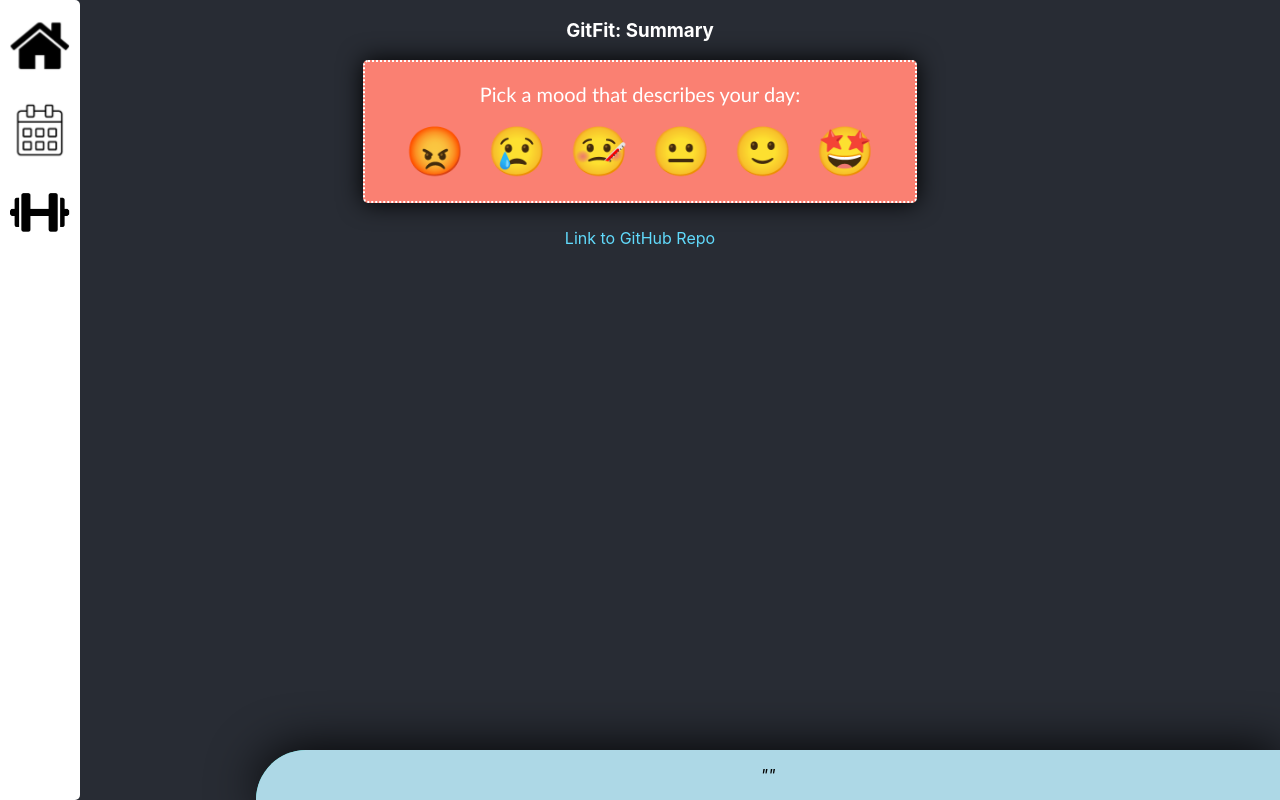
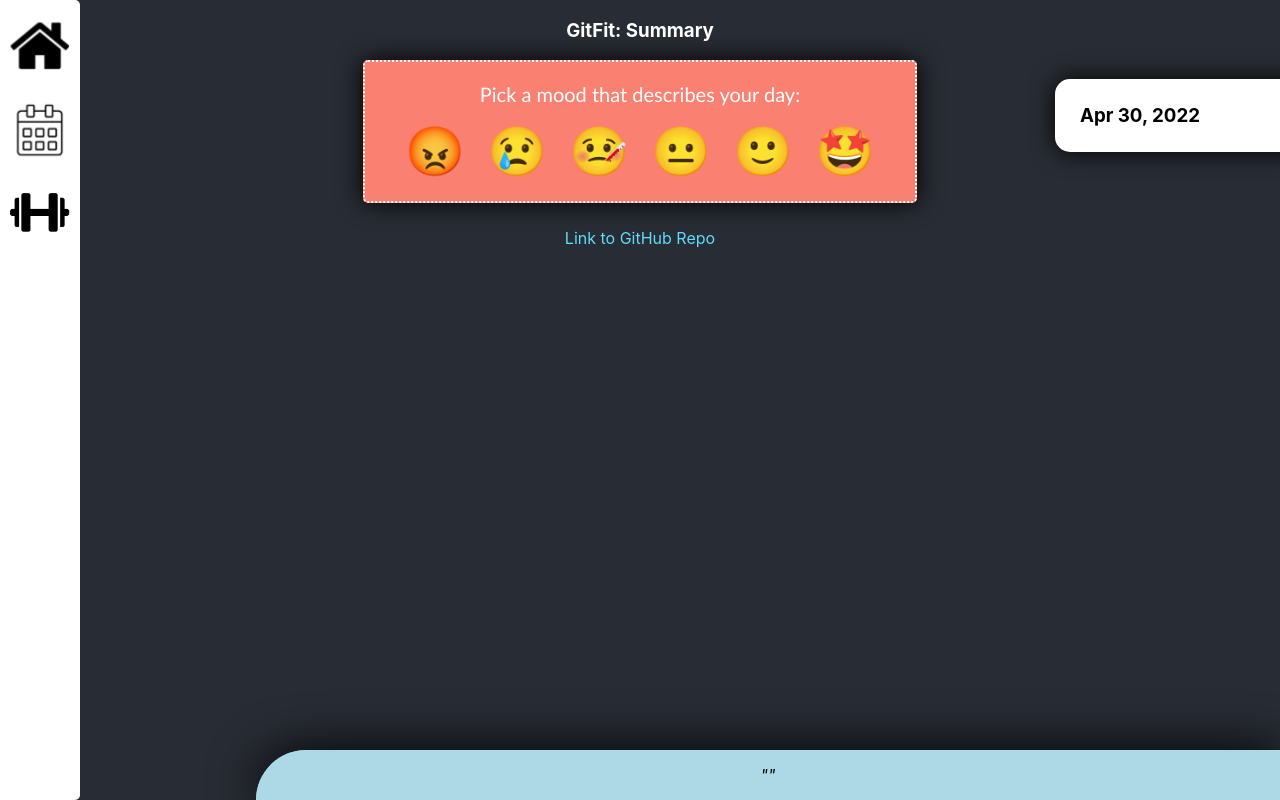
Before and after one commit to LukeSandsor/GitFit-App, a React (Create React App) app in the folder frontend/: page /#/summary in a window 1280 px wide. Built offline with nearby package versions, Linux system fonts and the light colour scheme; no server answers.

Commit message:
added date block

```diff
--- a/frontend/src/Pages/SummaryPage.css
+++ b/frontend/src/Pages/SummaryPage.css
@@ -1,5 +1,22 @@
-#mood-picker
+#root
 {
+  overflow-x: hidden;
+}
+
+#date-block {
+  width: fit-content;
+  float: right;
+  position: relative;
+  right: -100px;
+  display: block;
+  color: black;
+  background-color: white;
+  padding: 25px 100px 25px 25px;
+  border-radius:  15px 0 0 15px;
+  box-shadow: 0 0 25px black;
+}
+
+#mood-picker {
   background-color: salmon;
   width: 500px;
   border: 2px dotted white;
@@ -27,20 +44,17 @@
   /*************/
 }
 
-#mood-picker > p
-{
+#mood-picker > p {
   font-family: 'Trebuchet MS', 'Lucida Sans Unicode', 'Lucida Grande', 'Lucida Sans', Arial, sans-serif;
   font-size: 20px;
 }
 
-#mood-picker > ul
-{
+#mood-picker > ul {
   padding: 0;
   margin: 0;
 }
 
-#mood-picker > ul > li
-{
+#mood-picker > ul > li {
   list-style-type: none;
   margin: 5px;
   font-size: 48px;
@@ -51,13 +65,11 @@
   transition: 0.3s;
 }
 
-#mood-picker > ul > li:hover
-{
+#mood-picker > ul > li:hover {
   font-size: 72px; /* same value as width */
 }
 
-#adviceDisplay
-{
+#adviceDisplay {
   border-radius: 50px 0 0 0;
   position: absolute;
   background-color: turquoise;
@@ -81,14 +93,12 @@
   /*************/
 }
 
-#adviceDisplay > a
-{
+#adviceDisplay > a {
   color: purple;
   line-height: 3;
 }
 
-#advice-text-block
-{
+#advice-text-block {
   border-radius: 50px 0 0 0;
   background-color: lightblue;
   color: black;
--- a/frontend/src/Pages/SummaryPage.js
+++ b/frontend/src/Pages/SummaryPage.js
@@ -2,6 +2,8 @@
 import axios from 'axios';
 import NavBar from '../NavBar';
 import './SummaryPage.css'
+
+const monthStrs = ['Jan', 'Feb', 'Mar', 'Apr', 'May', 'Jun', 'Jul', 'Aug', 'Sep', 'Oct', 'Nov', 'Dec'];
 
 function SummaryPage()
 {
@@ -28,9 +30,10 @@
   }
 
   return (
-    <div className="user-page">
+    <div id="summary-page" className="user-page">
       <NavBar/>
       <h3>GitFit: Summary</h3>
+      <h3 id='date-block'>{`${monthStrs[(new Date()).getMonth()]} ${(new Date()).getDate()}, ${(new Date()).getFullYear()}`}</h3>
       <div id="mood-picker">
         <p>Pick a mood that describes your day:</p>
         <ul>
```
